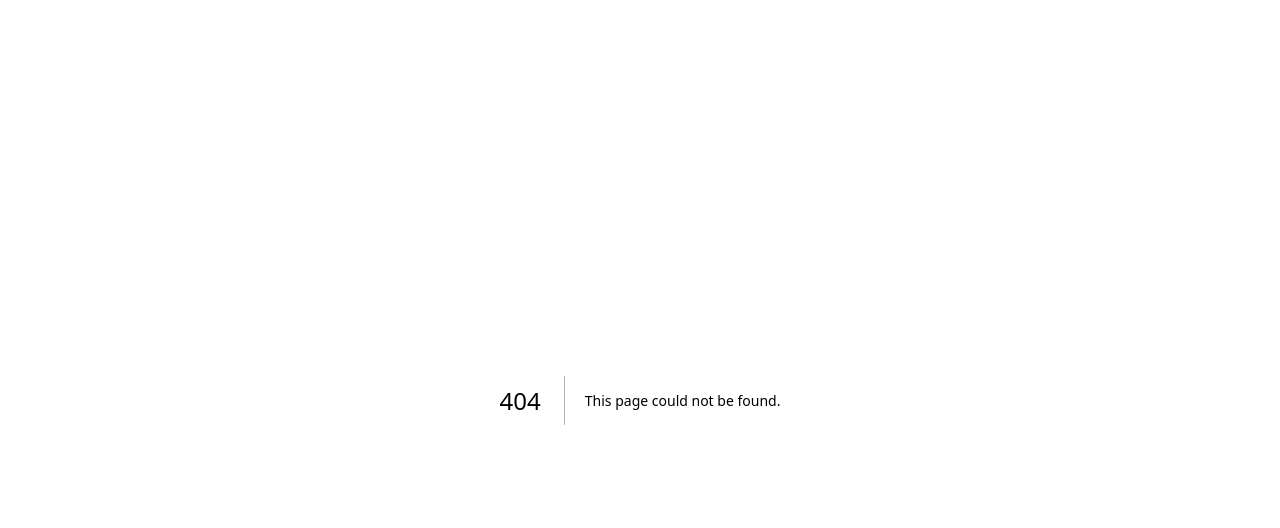
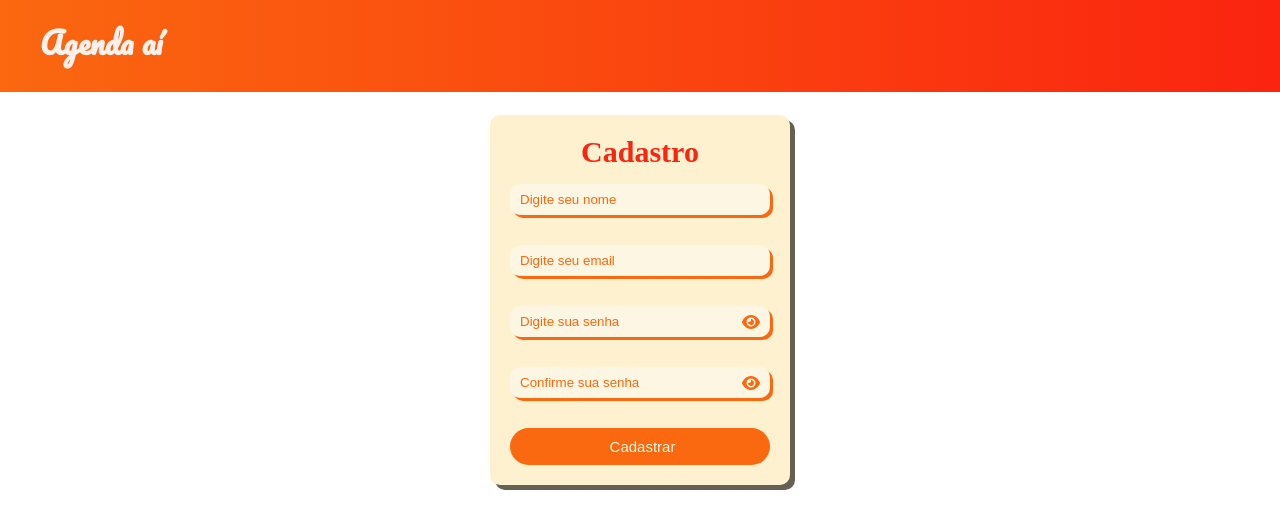
Before and after one commit to pauloandrepassos/agendaai-frontend, a Next.js app: page /auth/signup in a window 1280 px wide. Before the commit this address had no page. Shown: the top 528 px of the page. Built offline with nearby package versions, Linux system fonts and the light colour scheme.

Commit message:
Signup page

```diff
--- /dev/null
+++ b/src/app/auth/auth.module.css
@@ -0,0 +1,82 @@
+.cadastro {
+    width: 100%;
+    display: flex;
+    flex-direction: column;
+    align-items: center;
+    justify-content: center;
+}
+
+.cardCadastro{
+    display: flex;
+    flex-direction: column;
+    background: #fdf1cf;
+    align-items: center;
+    padding: 20px;
+    margin: 20px;
+    border-radius: 10px;
+    box-shadow: 5px 5px 0px #656053;
+    text-align: center;
+    width: 300px;
+}
+
+.cardCadastro h1 {
+    font-family: 'Lobster', cursive;
+    color: #FA240F;
+    font-size: 30px;
+}
+
+.formCadastro {
+    width: 100%;
+    display: flex;
+    margin-top: 15px;
+    flex-direction: column;
+    gap: 30px;
+}
+
+.formCadastro input {
+    border: none;
+    box-shadow: 3px 3px 0px #FA680F;
+    background: #fdf6e3;
+    border-radius: 10px;
+    padding: 8px 0px 8px 10px;
+    outline: none;
+    width: 100%;
+}
+
+.formCadastro input::placeholder {
+    color: #FA680F;
+}
+
+.inputSenha {
+    display: flex;
+    align-items: center;
+    position: relative;
+}
+
+.icon {
+    position: absolute;
+    right: 10px;
+    color: #FA680F;
+}
+
+.submitButton {
+    background: #FA680F;
+    color: #FFF7E1;
+    border-radius: 30px;
+    width: 100%;
+    border: none;
+    outline: none;
+    padding: 10px 10px 10px 15px;
+    font-size: 15px;
+    cursor: pointer;
+    transition: 0.2s;
+}
+
+.submitButton a {
+    text-decoration: none;
+    color: #FFF7E1;
+}
+
+.submitButton:hover {
+    background: #FA240F;
+}
--- /dev/null
+++ b/src/app/auth/signup/page.js
@@ -0,0 +1,80 @@
+"use client"
+
+import Navbar from "@/components/Navbar";
+import styles from '../auth.module.css'
+import { useState } from "react";
+import { FontAwesomeIcon } from "@fortawesome/react-fontawesome";
+import { faEye, faEyeSlash } from "@fortawesome/free-solid-svg-icons";
+
+export default function Signup() {
+
+    const [showPassword, setShowPassword] = useState(false);
+    const [showConfirmPassword, setShowConfirmPassword] = useState(false);
+
+    const togglePasswordVisibility = (field) => {
+        if (field === 'password') {
+            setShowPassword((prevShowPassword) => !prevShowPassword);
+        } else if (field === 'confirmPassword') {
+            setShowConfirmPassword((prevShowConfirmPassword) => !prevShowConfirmPassword);
+        }
+    };
+
+    return (
+        <>
+            <Navbar />
+            <section className={styles.cadastro}>
+                <div className={styles.cardCadastro}>
+                    <h1>Cadastro</h1>
+                    <form className={styles.formCadastro}>
+                        <input
+                            type='text'
+                            id='nomeUsuario'
+                            name='nomeUsuario'
+                            placeholder='Digite seu nome'
+                            required
+                            //{...register("nomeUsuario")}
+                        />
+                        <input
+                            type='text'
+                            id='email'
+                            name='email'
+                            placeholder='Digite seu email'
+                            required
+                            //{...register("email")}
+                        />
+
+                        <div className={styles.inputSenha}>
+                            <input
+                                type={showPassword ? "text" : "password"}
+                                id='password'
+                                name='password'
+                                placeholder='Digite sua senha'
+                                required
+                                //{...register("password")}
+                            />
+                            <FontAwesomeIcon className={styles.icon} icon={showPassword ? faEyeSlash : faEye} onClick={() => togglePasswordVisibility('password')} />
+                        </div>
+
+                        <div className={styles.inputSenha}>
+                            <input
+                                type={showConfirmPassword ? 'text' : 'password'}
+                                id='confirmPassword'
+                                name='confirmPassword'
+                                placeholder='Confirme sua senha'
+                                required
+                                //{...register("confirmPassword")}
+                            />
+                            <FontAwesomeIcon className={styles.icon} icon={showConfirmPassword ? faEyeSlash : faEye} onClick={() => togglePasswordVisibility('confirmPassword')} />
+                        </div>
+                        <button
+                            id="buttonLogin"
+                            className={styles.submitButton}
+                        >
+                            Cadastrar
+                        </button>
+                    </form>
+                </div>
+            </section>
+        </>
+    )
+}
--- a/src/app/inicio/page.js
+++ b/src/app/inicio/page.js
@@ -1,9 +1,11 @@
 import Navbar from "@/components/Navbar";
+import Link from "next/link";
 
 export default function Inicio() {
     return (
         <div>
             <Navbar />
+            <Link href={'/auth/signup'}>Cadastro</Link>
         </div>
     )
 }
```
